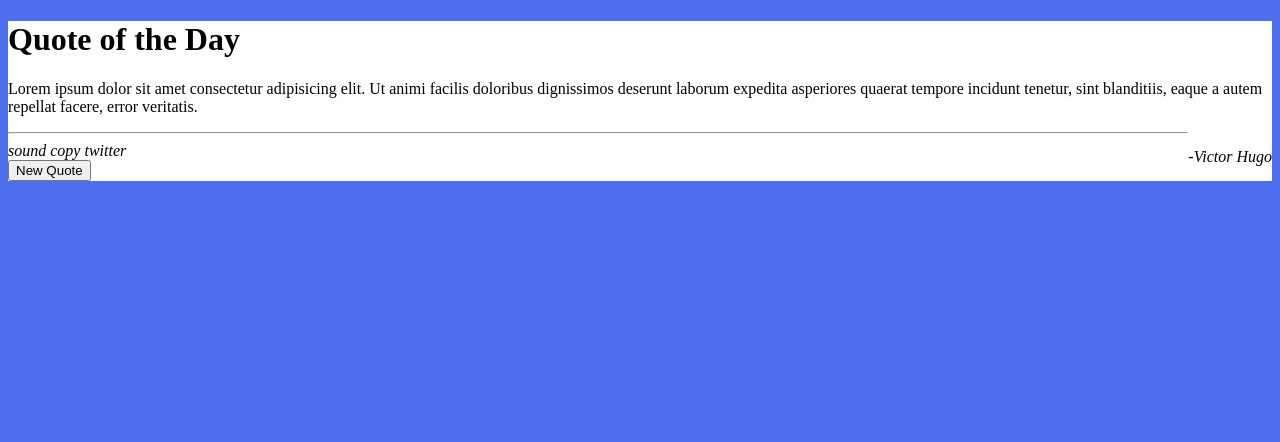
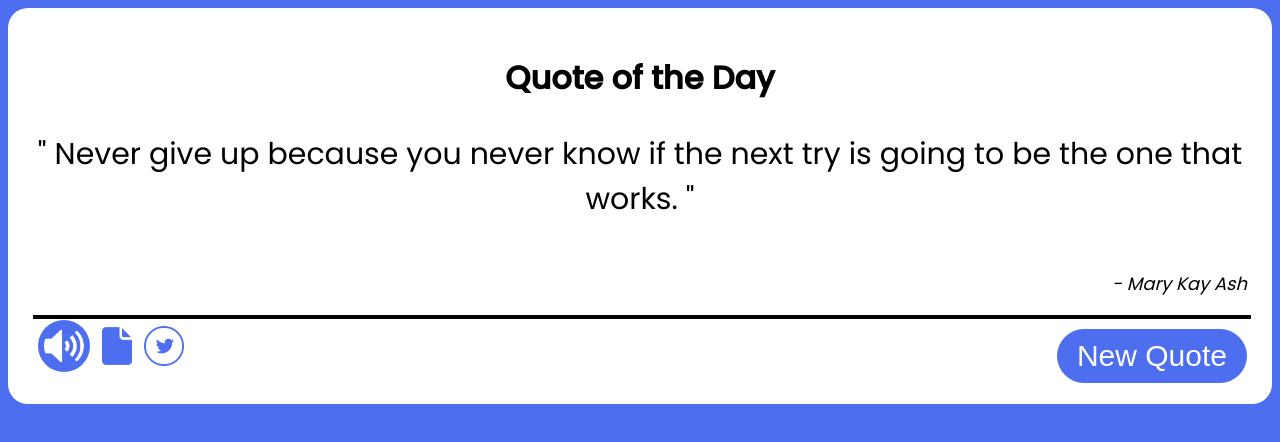
Before and after one commit to Camille-BAE/quote-of-the-day, a plain HTML site: page index.html in a window 1280 px wide. Drawn offline with Linux system fonts and the light colour scheme.

Commit message:
maj html et ravalement de la peinture

```diff
--- a/index.html
+++ b/index.html
@@ -11,22 +11,22 @@
 <body>
 
   <div class="wrapper">
-    <div>
+    <div class="heading-text">
       <h1>Quote of the Day</h1>
       <div>
-        <p>Lorem ipsum dolor sit amet consectetur adipisicing elit. Ut animi facilis doloribus dignissimos deserunt laborum expedita asperiores quaerat tempore incidunt tenetur, sint blanditiis, eaque a autem repellat facere, error veritatis.</p>
-        <p class="auteur"><i>-Victor Hugo</i></p>
+        <p>" Never give up because you never know if the next try is going to be the one that works. "</p>
+        <p class="auteur">- Mary Kay Ash</p>
       </div>
-      <hr>
-      <div class="footer">
-        <div class="social">
-          <i>sound</i>
-          <i>copy</i>
-          <i>twitter</i>
-        </div>
-        <div class="button">
-          <button>New Quote</button>
-        </div>
+    </div>
+    <hr>
+    <div class="footer">
+      <div class="social-ctn">
+        <div><img class="volum-icon" src="./image/volume.png" alt="sound icon"></div>
+        <div><img src="./image/blank-page.png" alt="file icon"></div>
+        <div><img src="./image/twitter.png" alt="twitter icon"></div>
+      </div>
+      <div class="button-ctn">
+        <button type="button">New Quote</button>
       </div>
     </div>
   </div>
--- a/style.css
+++ b/style.css
@@ -2,12 +2,78 @@
 
 body {
   background-color: #4D6EEF;
+  font-family: 'Poppins', sans-serif;
+}
+
+hr {
+  margin: auto;
+  width: 100%;
+  border: 2px solid black;
+}
+
+img {
+  width: 40px;
+  height: 40px;
+  object-fit: fill;
+}
+
+.volum-icon {
+  background-color: #4D6EEF;
+  border-radius: 50%;
+  padding: 6px;
 }
 
 .wrapper {
+  padding: 25px;
+  border-radius: 20px;
   background-color: #FFF;
+  display: flex;
+  align-items: center;
+  justify-content: space-evenly;
+  text-align: center;
+  flex-direction: column;
 }
 
 .auteur {
   float: right;
+  font-style: italic;
+  font-size: large;
 }
+
+h1 {
+  font-style: 40px;
+}
+
+p {
+  font-size: 30px;
+}
+
+button {
+  font-size: 30px;
+  padding: 10px 20px;
+  text-decoration: none;
+  border-radius: 30px;
+  color: #FFF;
+  background-color: #4D6EEF;
+  border: none;
+}
+
+.footer {
+  margin: 10px auto;
+  display: flex;
+  justify-content: space-between;
+  width: 100%;
+  height: 40px;
+}
+
+.footer .social-ctn {
+  padding: 5px;
+  display: flex;
+  align-items: center;
+  flex-direction: row;
+  gap: 7px;
+}
+
+.footer .button-ctn {
+
+}
```
Also changed, not shown: image/blank-page.png (added), image/twitter.png (added), image/volume.png (added), 1 other file.
